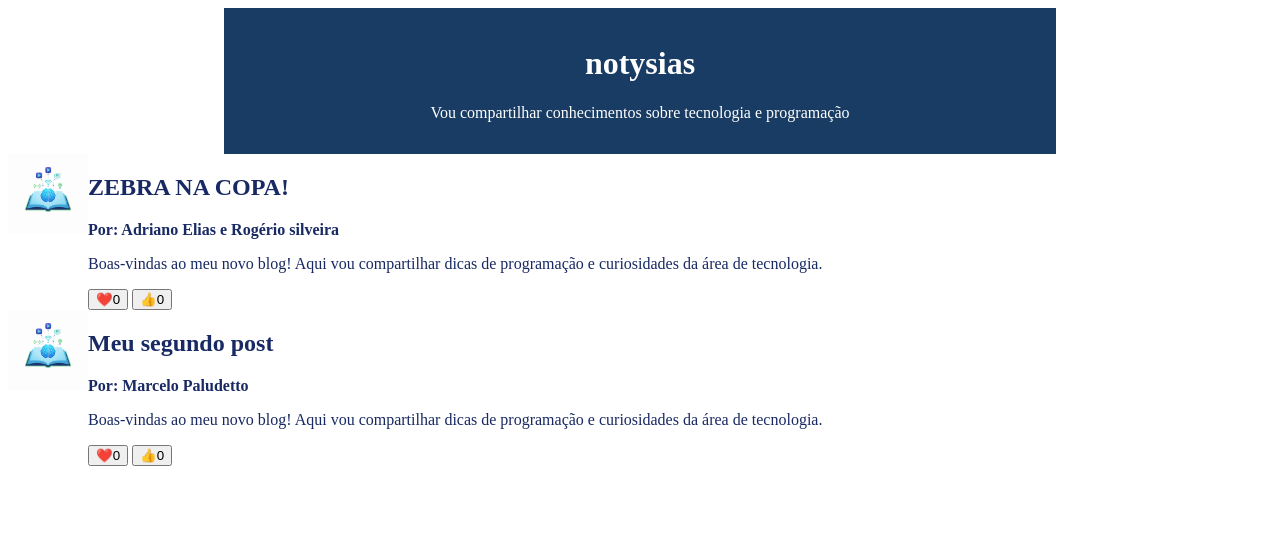
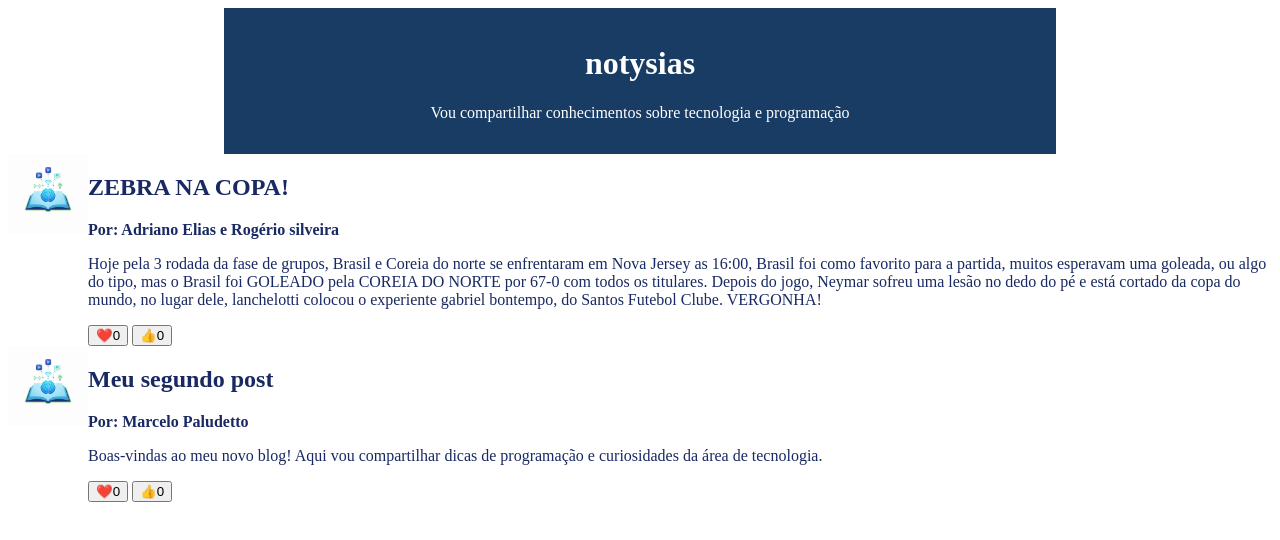
Before and after one commit to Elias-xd2/rogerio-e-adriano, a plain HTML site: page index.html in a window 1280 px wide. Drawn offline with Linux system fonts and the light colour scheme.

Commit message:
SANTOS SEMPRE SANTOS

```diff
--- a/index.html
+++ b/index.html
@@ -52,8 +52,9 @@
             <div>
                 <h2>ZEBRA NA COPA!</h2>
                 <p class="artigo-autor">Por: Adriano Elias e Rogério silveira</p>
-                <p>Boas-vindas ao meu novo blog! Aqui vou compartilhar dicas de programação
-                    e curiosidades da área de tecnologia.</p>
+                <p>Hoje pela 3 rodada da fase de grupos, Brasil e Coreia do norte se enfrentaram em Nova Jersey as 16:00, Brasil foi como favorito para a partida, muitos esperavam uma
+                goleada, ou algo do tipo, mas o Brasil foi GOLEADO pela COREIA DO NORTE por 67-0 com todos os titulares. Depois do jogo, Neymar sofreu uma lesão no dedo do pé e está
+                cortado da copa do mundo, no lugar dele, lanchelotti colocou o experiente gabriel bontempo, do Santos Futebol Clube. VERGONHA!</p>
                 <button>❤️<span>0</span></button>
                 <button>👍<span>0</span></button>
             </div>
```
